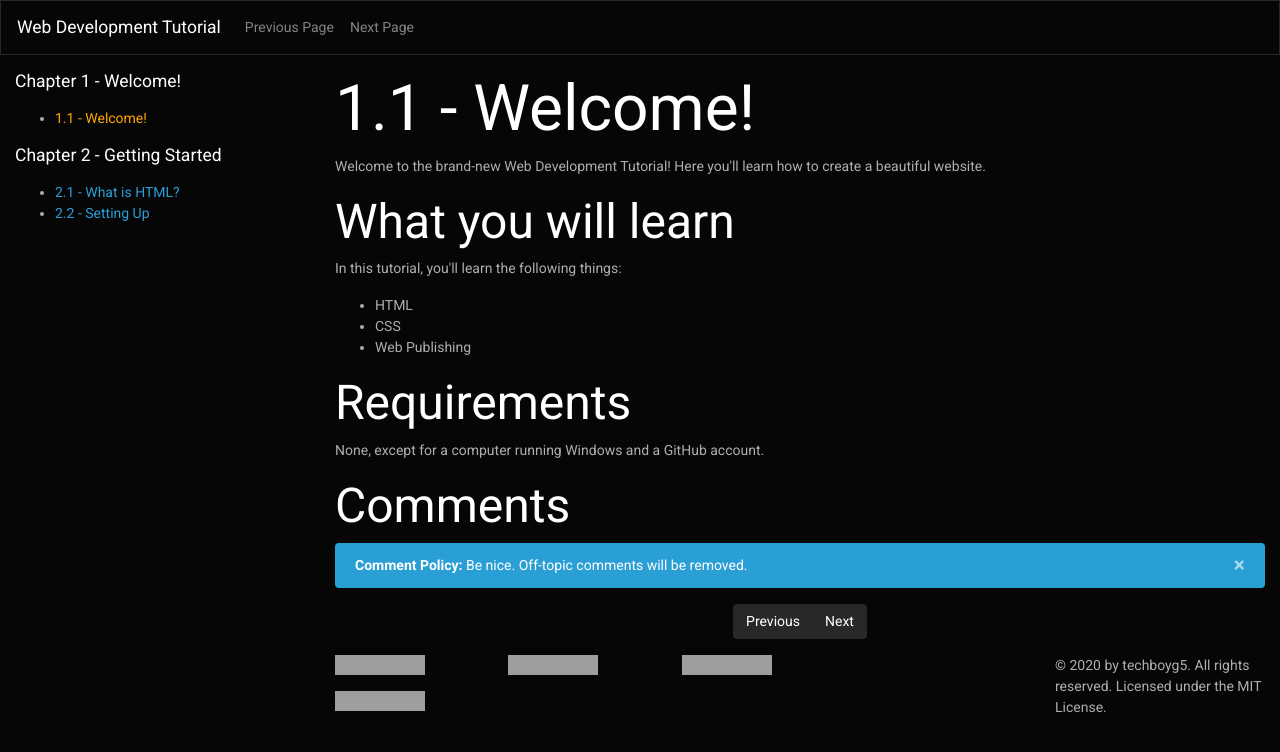
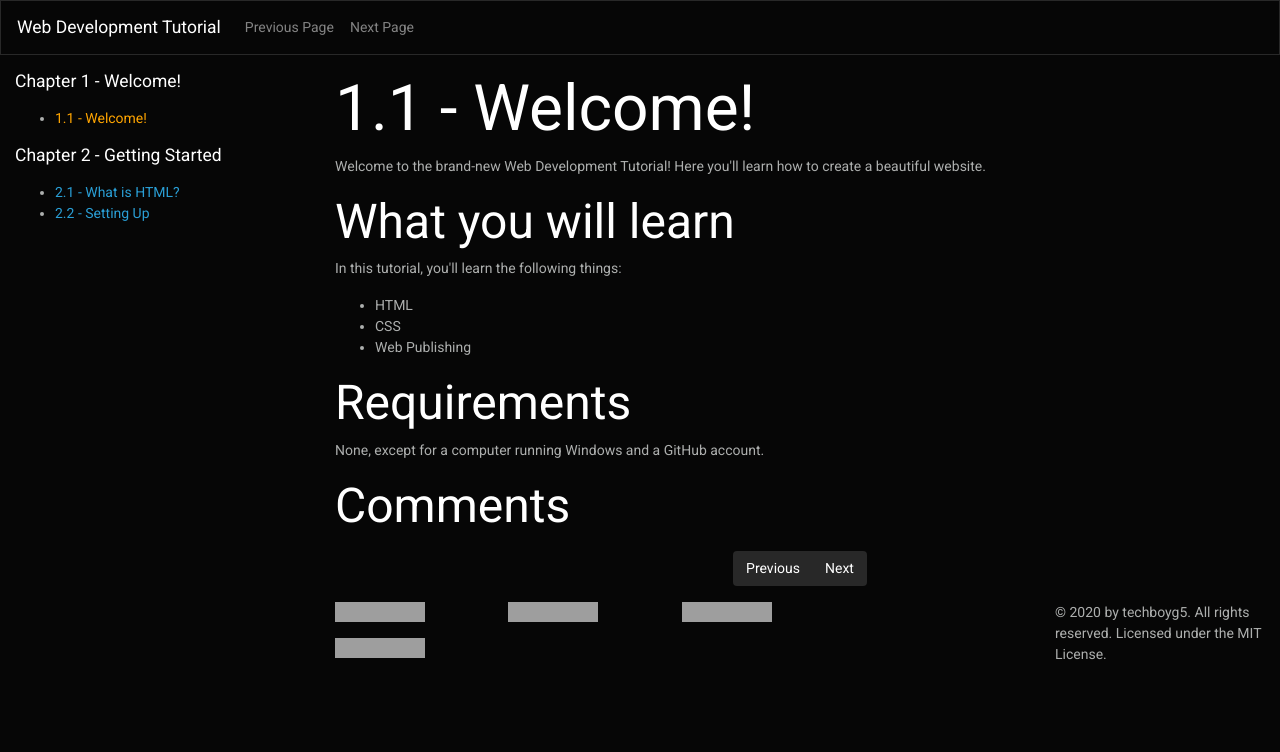
Before and after one commit to techboyg5/web-development-tutorial, a Jekyll site: the page built from chapter1/page1.html, in a window 1280 px wide, cut to the strip 0-752 px from the top of the page. Built offline with Jekyll 4.4.1, drawn with Linux system fonts in a browser that asks for light colours; nearby versions of some CDN libraries; comment, search, counter and statistics services are not loaded; grey boxes are pictures that could not be loaded.

Commit message:
The comment policy wasn't required

```diff
--- a/_includes/comments.html
+++ b/_includes/comments.html
@@ -1,11 +1,5 @@
 <div id="comments" class="my-3">
         <h2>Comments</h2>
-        <div class="alert alert-primary alert-dismissible fade show" role="alert">
-            <strong>Comment Policy:</strong> Be nice. Off-topic comments will be removed.
-            <button type="button" class="close" data-dismiss="alert" aria-label="Close">
-                <span aria-hidden="true">&times;</span>
-            </button>
-        </div>
         <script src="https://utteranc.es/client.js"
           repo="techboyg5/comment-database"
           issue-term="pathname"
```
